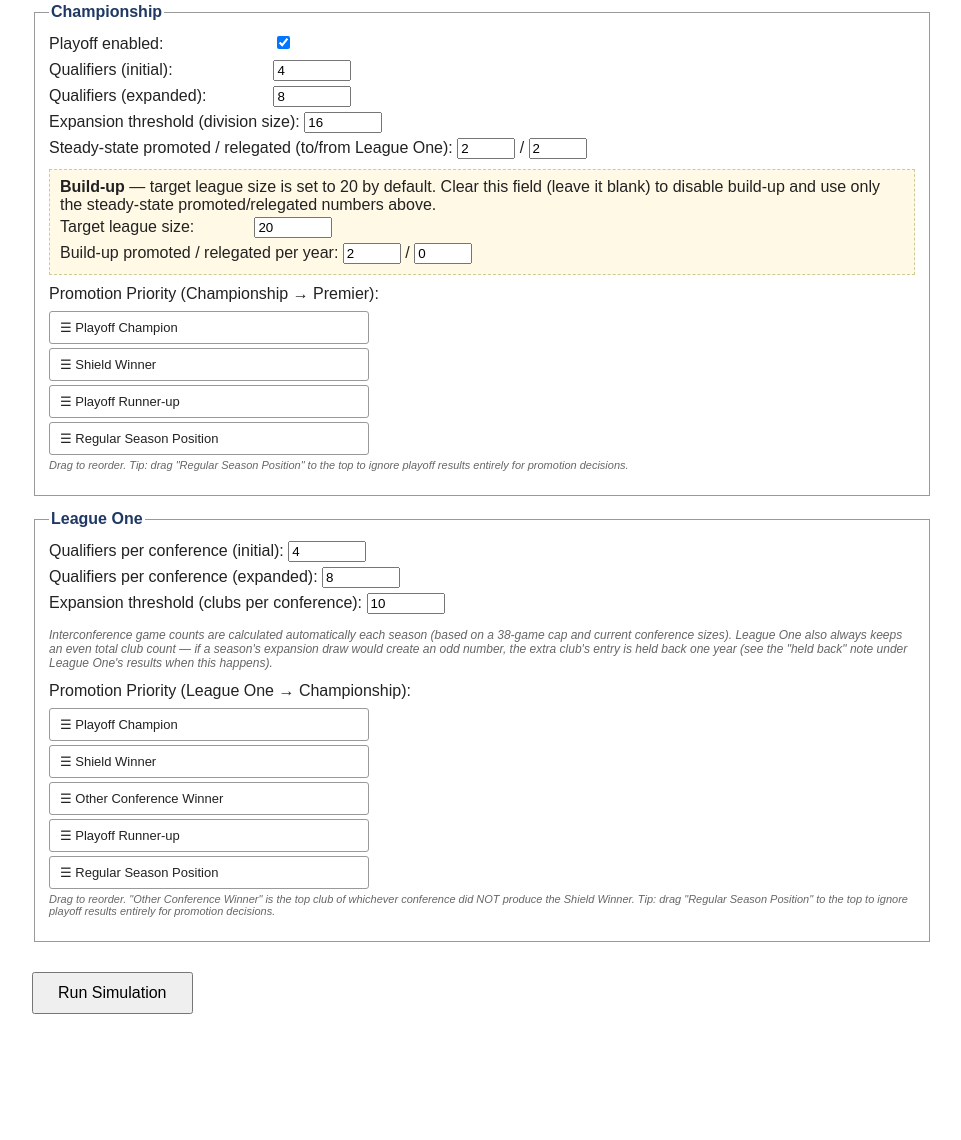
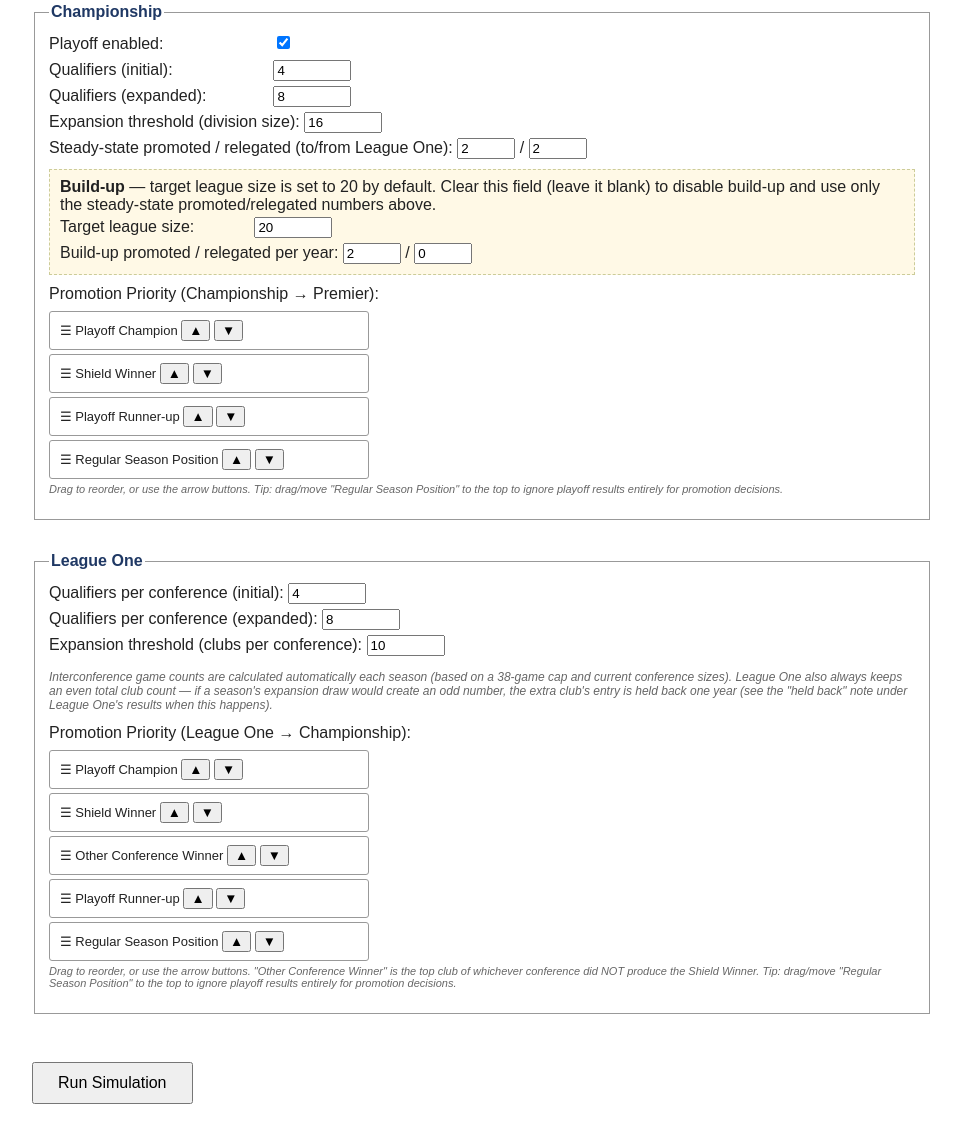
Before and after one commit to andrewhhill/usl-prorel-simulator, a plain HTML site: page index.html in a window 1280 px wide. Shown: the part 610-1750 px from the top of the page, without its empty margins (158-1119 px from the left). Before the commit the page ends 1660 px from the top, so only its background shows below. Drawn offline with Linux system fonts and the light colour scheme.

Commit message:
Add files via upload
updated priority rearrangement

```diff
--- a/index.html
+++ b/index.html
@@ -111,7 +111,7 @@
     <label for="champPromo">Steady-state promoted / relegated (to/from League One):</label>
     <input type="number" id="champPromo" value="2" min="0" style="width:50px"> /
     <input type="number" id="champReleg" value="2" min="0" style="width:50px">
-
+<br>
     <div class="buildup-fields">
       <b>Build-up</b> — target league size is set to 20 by default. Clear this field (leave it blank) to disable build-up and use only the steady-state promoted/relegated numbers above.<br>
       <label for="champTargetSize">Target league size:</label>
@@ -123,15 +123,39 @@
     <div>
       <label style="display:block; margin-top:10px;">Promotion Priority (Championship → Premier):</label>
       <ul id="champPriorityList" class="priority-list">
-        <li draggable="true" data-rule="playoff_champion">☰ Playoff Champion</li>
-        <li draggable="true" data-rule="shield_winner">☰ Shield Winner</li>
-        <li draggable="true" data-rule="playoff_runner_up">☰ Playoff Runner-up</li>
-        <li draggable="true" data-rule="regular_season_position">☰ Regular Season Position</li>
+        <li draggable="true" data-rule="playoff_champion">
+          <span class="priority-label">☰ Playoff Champion</span>
+          <span class="priority-arrows">
+            <button type="button" class="priority-up" aria-label="Move up">▲</button>
+            <button type="button" class="priority-down" aria-label="Move down">▼</button>
+          </span>
+        </li>
+        <li draggable="true" data-rule="shield_winner">
+          <span class="priority-label">☰ Shield Winner</span>
+          <span class="priority-arrows">
+            <button type="button" class="priority-up" aria-label="Move up">▲</button>
+            <button type="button" class="priority-down" aria-label="Move down">▼</button>
+          </span>
+        </li>
+        <li draggable="true" data-rule="playoff_runner_up">
+          <span class="priority-label">☰ Playoff Runner-up</span>
+          <span class="priority-arrows">
+            <button type="button" class="priority-up" aria-label="Move up">▲</button>
+            <button type="button" class="priority-down" aria-label="Move down">▼</button>
+          </span>
+        </li>
+        <li draggable="true" data-rule="regular_season_position">
+          <span class="priority-label">☰ Regular Season Position</span>
+          <span class="priority-arrows">
+            <button type="button" class="priority-up" aria-label="Move up">▲</button>
+            <button type="button" class="priority-down" aria-label="Move down">▼</button>
+          </span>
+        </li>
       </ul>
-      <p class="priority-tip">Drag to reorder. Tip: drag "Regular Season Position" to the top to ignore playoff results entirely for promotion decisions.</p>
+      <p class="priority-tip">Drag to reorder, or use the arrow buttons. Tip: drag/move "Regular Season Position" to the top to ignore playoff results entirely for promotion decisions.</p>
     </div>
   </fieldset>
-
+<br>
   <fieldset>
     <legend>League One</legend>
     <label for="l1QualifiersInitial">Qualifiers per conference (initial):</label>
@@ -144,15 +168,46 @@
     <div>
       <label style="display:block; margin-top:10px;">Promotion Priority (League One → Championship):</label>
       <ul id="l1PriorityList" class="priority-list">
-        <li draggable="true" data-rule="playoff_champion">☰ Playoff Champion</li>
-        <li draggable="true" data-rule="shield_winner">☰ Shield Winner</li>
-        <li draggable="true" data-rule="other_conference_winner">☰ Other Conference Winner</li>
-        <li draggable="true" data-rule="playoff_runner_up">☰ Playoff Runner-up</li>
-        <li draggable="true" data-rule="regular_season_position">☰ Regular Season Position</li>
+        <li draggable="true" data-rule="playoff_champion">
+          <span class="priority-label">☰ Playoff Champion</span>
+          <span class="priority-arrows">
+            <button type="button" class="priority-up" aria-label="Move up">▲</button>
+            <button type="button" class="priority-down" aria-label="Move down">▼</button>
+          </span>
+        </li>
+        <li draggable="true" data-rule="shield_winner">
+          <span class="priority-label">☰ Shield Winner</span>
+          <span class="priority-arrows">
+            <button type="button" class="priority-up" aria-label="Move up">▲</button>
+            <button type="button" class="priority-down" aria-label="Move down">▼</button>
+          </span>
+        </li>
+        <li draggable="true" data-rule="other_conference_winner">
+          <span class="priority-label">☰ Other Conference Winner</span>
+          <span class="priority-arrows">
+            <button type="button" class="priority-up" aria-label="Move up">▲</button>
+            <button type="button" class="priority-down" aria-label="Move down">▼</button>
+          </span>
+        </li>
+        <li draggable="true" data-rule="playoff_runner_up">
+          <span class="priority-label">☰ Playoff Runner-up</span>
+          <span class="priority-arrows">
+            <button type="button" class="priority-up" aria-label="Move up">▲</button>
+            <button type="button" class="priority-down" aria-label="Move down">▼</button>
+          </span>
+        </li>
+        <li draggable="true" data-rule="regular_season_position">
+          <span class="priority-label">☰ Regular Season Position</span>
+          <span class="priority-arrows">
+            <button type="button" class="priority-up" aria-label="Move up">▲</button>
+            <button type="button" class="priority-down" aria-label="Move down">▼</button>
+          </span>
+        </li>
       </ul>
-      <p class="priority-tip">Drag to reorder. "Other Conference Winner" is the top club of whichever conference did NOT produce the Shield Winner. Tip: drag "Regular Season Position" to the top to ignore playoff results entirely for promotion decisions.</p>
+      <p class="priority-tip">Drag to reorder, or use the arrow buttons. "Other Conference Winner" is the top club of whichever conference did NOT produce the Shield Winner. Tip: drag/move "Regular Season Position" to the top to ignore playoff results entirely for promotion decisions.</p>
     </div>
   </fieldset>
+<br>
 
   <button type="button" id="runBtn">Run Simulation</button>
   <div id="status"></div>
```
